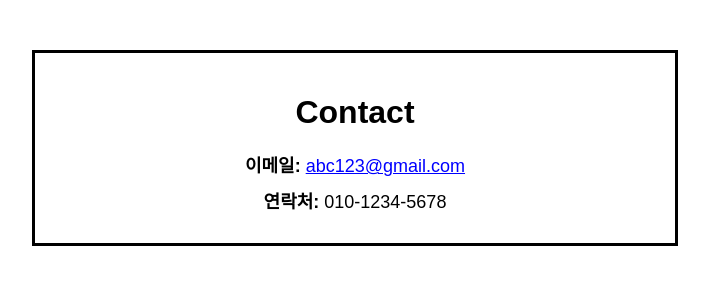
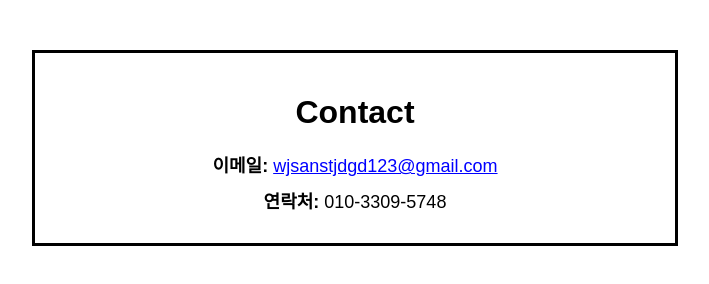
Before and after one commit to msj-123/AI-PRACTICE1, a plain HTML site: page contact.html in a window 1280 px wide. Shown: the whole page, without its empty margins (285-994 px from the left). Drawn offline with Linux system fonts and the light colour scheme.

Commit message:
Update contact.html

```diff
--- a/contact.html
+++ b/contact.html
@@ -27,7 +27,7 @@
 </head>
 <body>
     <h1>Contact</h1>
-    <p><strong>이메일:</strong> <a href="mailto:wjsanstjdgd123@gmail.com">abc123@gmail.com</a></p>
-    <p><strong>연락처:</strong> 010-1234-5678</p>
+    <p><strong>이메일:</strong> <a href="mailto:wjsanstjdgd123@gmail.com">wjsanstjdgd123@gmail.com</a></p>
+    <p><strong>연락처:</strong> 010-3309-5748</p>
 </body>
 </html>
```
